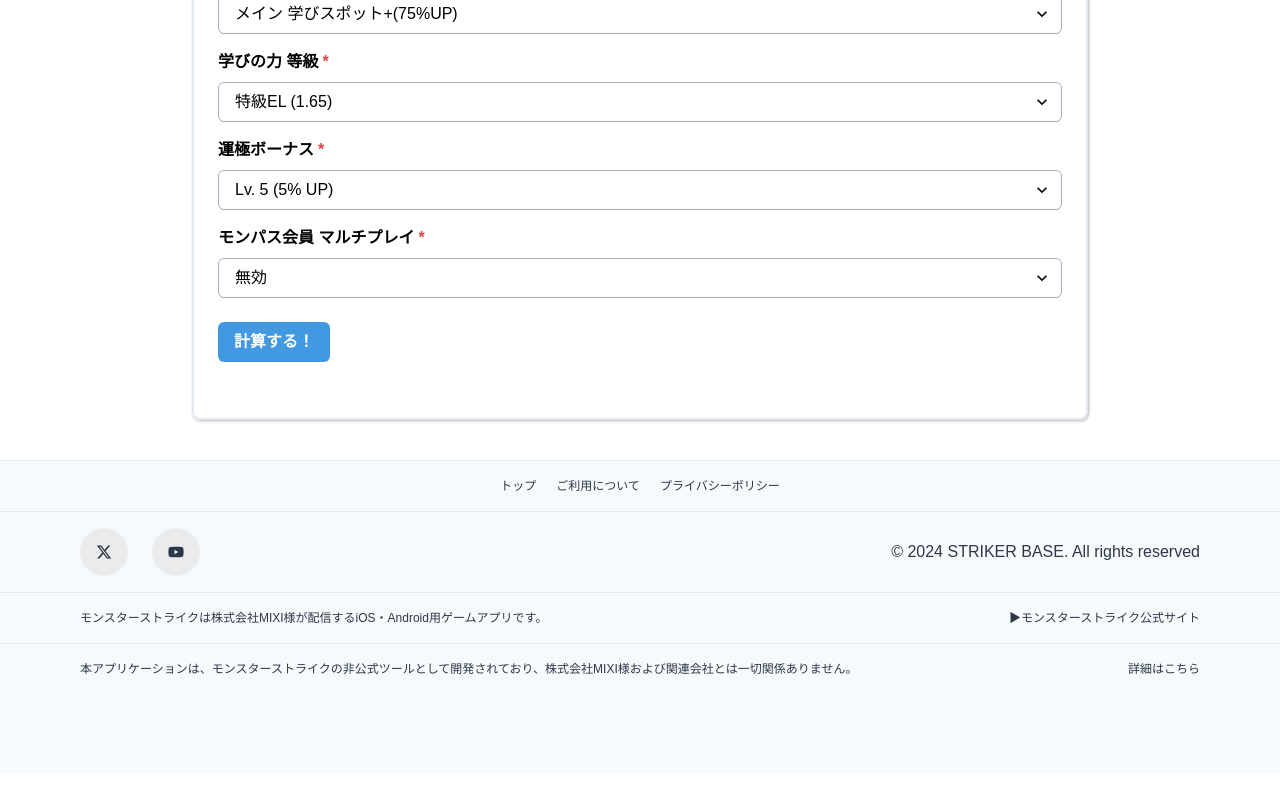
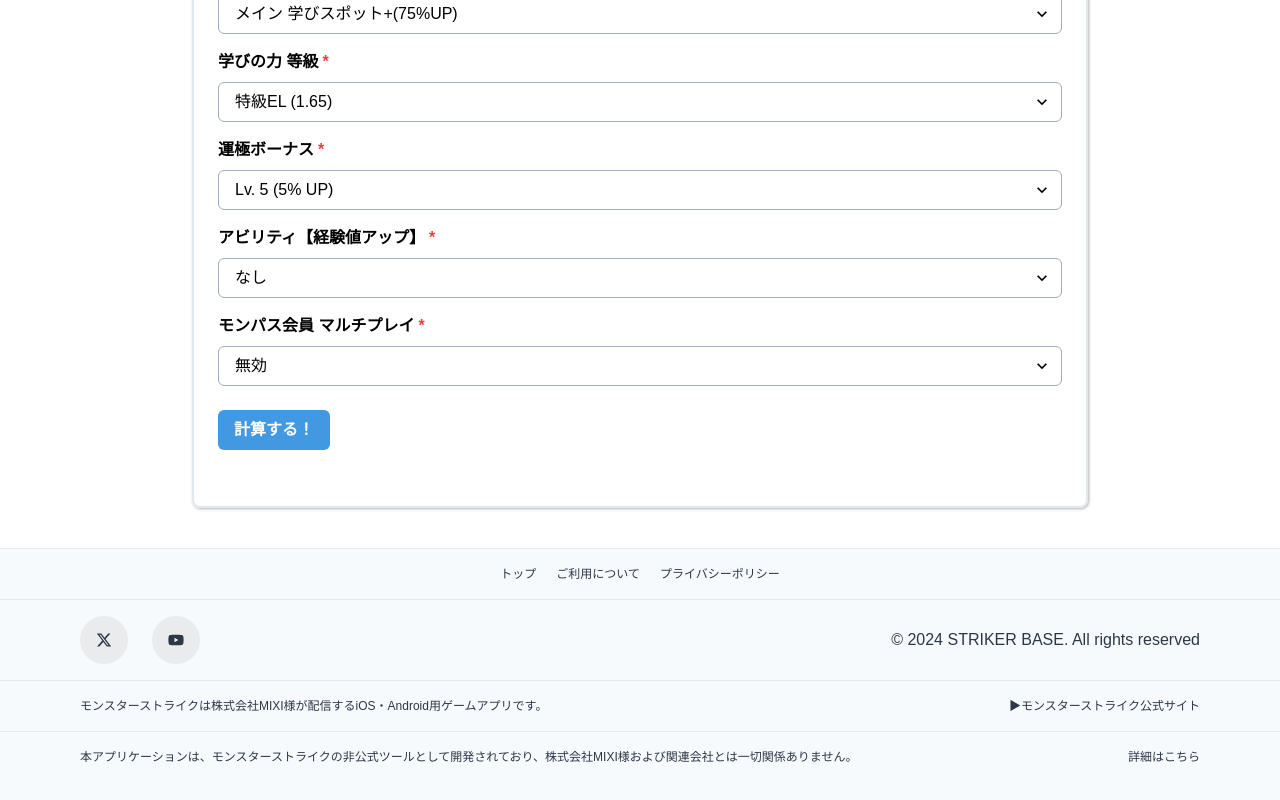
Before and after one commit to isChamPolar/striker-base, a React (Vite) app: page /exp-calculator in a window 1280 px wide. Shown: the part 868-1668 px from the top of the page. Before the commit the page ends 1642 px from the top, so only its background shows below. Built offline with nearby package versions, Linux system fonts and the light colour scheme.

Commit message:
update: 11/22 アビリティ追加

```diff
--- a/src/pages/ExpCalculator.tsx
+++ b/src/pages/ExpCalculator.tsx
@@ -68,6 +68,7 @@ const ExpCalculator = () => {
   const [learningPower, setLearningPower] = useState<string>(() => cookieManager.getCookie('learningPower') || '1.75');
   const [luckBonus, setLuckBonus] = useState<string>(() => cookieManager.getCookie('luckBonus') || '1.05');
   const [monpassMultiplier, setMonpassMultiplier] = useState<string>(() => cookieManager.getCookie('monpassMultiplier') || '1.0');
+  const [abilityExpUp, setAbilityExpUp] = useState<string>(() => cookieManager.getCookie('abilityExpUp') || '1.0');
   const [remainingDays, setRemainingDays] = useState<number>(0);
   const [requiredExp, setRequiredExp] = useState<number>(0);
   const [result, setResult] = useState<{
@@ -98,7 +99,8 @@ const ExpCalculator = () => {
     cookieManager.setCookie('learningPower', learningPower, 14);
     cookieManager.setCookie('monpassMultiplier', monpassMultiplier, 14);
     cookieManager.setCookie('luckBonus', luckBonus, 14);
-  }, [currentRank, targetRank, targetYear, targetMonth, targetDay, learningLevel, lapExp, lapsPerHour, expMultiplier, learningPower, monpassMultiplier, luckBonus]);
+    cookieManager.setCookie('abilityExpUp', abilityExpUp, 14);
+  }, [currentRank, targetRank, targetYear, targetMonth, targetDay, learningLevel, lapExp, lapsPerHour, expMultiplier, learningPower, monpassMultiplier, luckBonus, abilityExpUp]);
 
   const findRankByExp = (exp: number): number | null => {
     const maxRankInTable = 2500;
@@ -198,7 +200,8 @@ const ExpCalculator = () => {
       parseFloat(learningPower) *
       parseFloat(luckBonus) *
       parseFloat(learningLevel) *
-      parseFloat(monpassMultiplier);
+      parseFloat(monpassMultiplier) *
+      parseFloat(abilityExpUp);
     const expPerLap = lapExp * finalExpMultiplier;
     const totalLaps = requiredExp / expPerLap;
     const lapsPerDay = totalLaps / remainingDays;
@@ -525,6 +528,21 @@ const ExpCalculator = () => {
       </FormControl>
 
       <FormControl isRequired mt={4}>
+        <FormLabel fontWeight={600} htmlFor="abilityExpUp">アビリティ【経験値アップ】</FormLabel>
+        <Select
+          id="abilityExpUp"
+          name="abilityExpUp"
+          value={abilityExpUp}
+          onChange={(e) => setAbilityExpUp(e.target.value)}
+          borderColor="gray.400"
+          focusBorderColor="blue.400"
+        >
+          <option value="1.0">なし</option>
+          <option value="1.5">経験値アップ(50% UP)</option>
+        </Select>
+      </FormControl>
+
+      <FormControl isRequired mt={4}>
         <FormLabel fontWeight={600} htmlFor="monpassMultiplier">モンパス会員 マルチプレイ</FormLabel>
         <Select
           id="monpassMultiplier"
```
